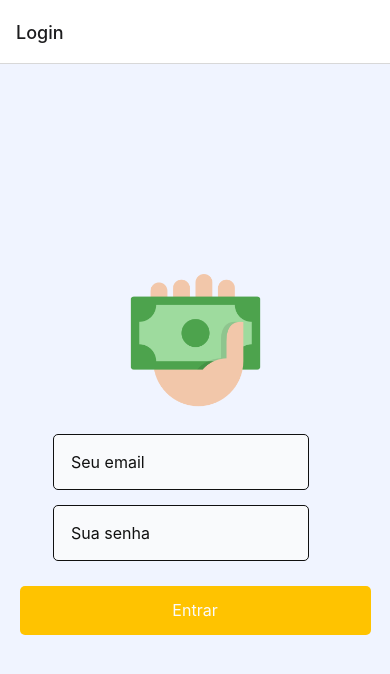
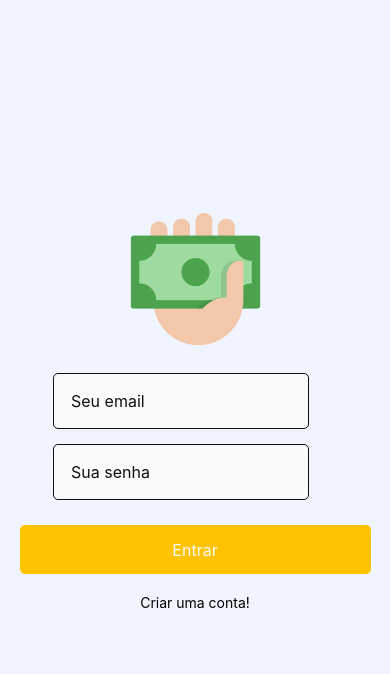
Before and after one commit to Stranger-Cats/app-financeiro, a React Native app: screen /Login in a window 390 px wide. Shown: the top 674 px of the page. Built offline with nearby package versions, Linux system fonts and the light colour scheme.

Commit message:
finishing login screen

```diff
--- a/src/Routes/auth.routes.jsx
+++ b/src/Routes/auth.routes.jsx
@@ -12,6 +12,9 @@ export default function AuthRoutes(){
             <AuthStack.Screen
                 name="Login"
                 component={Login}
+                options={{
+                    headerShown: false,
+                }}
             />
 
             <AuthStack.Screen
--- a/src/pages/Auth/Login/index.jsx
+++ b/src/pages/Auth/Login/index.jsx
@@ -8,7 +8,9 @@ import {
     AreaInput,
     Input,
     SubmitButton,
-    SubmitText
+    SubmitText,
+    Link,
+    LinkText
 } from './styles/style'
 
 import { useNavigation } from "@react-navigation/native";
@@ -42,6 +44,10 @@ export default function Login(){
                     <SubmitText>Entrar</SubmitText>
                 </SubmitButton>
 
+                <Link onPress={() => navigation.navigate('Cadastro')}>
+                    <LinkText>Criar uma conta!</LinkText>
+                </Link>
+
             </Container>
         </Background>
     )
--- a/src/pages/Auth/Login/styles/style.jsx
+++ b/src/pages/Auth/Login/styles/style.jsx
@@ -47,3 +47,13 @@ export const SubmitText = styled.Text`
     font-size: 16px;
     color: #f9fafc;
 `;
+
+export const Link = styled.TouchableOpacity`
+    margin-top: 10px;
+    margin-bottom: 10px;
+`
+
+export const LinkText = styled.Text`
+    margin-top: 10px;
+    margin-bottom: 10px;
+`;
```
